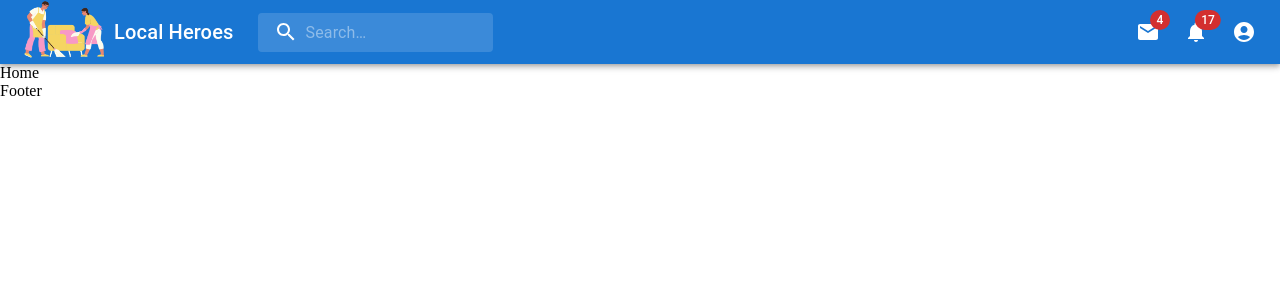
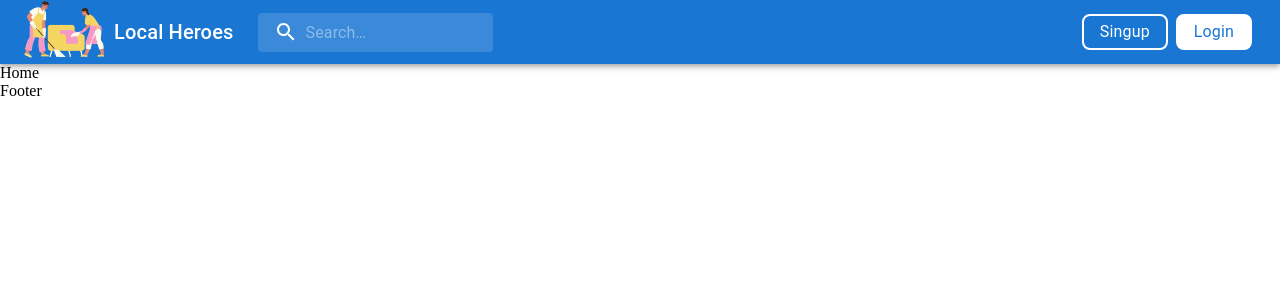
Before and after one commit to omrajsharma/local-heroes-fe, a React (Vite) app: page / in a window 1280 px wide. Shown: the top 300 px of the page. Built offline with nearby package versions, Linux system fonts and the light colour scheme.

Commit message:
refactor: header for login

```diff
--- a/src/components/organisms/Header.tsx
+++ b/src/components/organisms/Header.tsx
@@ -63,9 +63,6 @@ const StyledInputBase = styled(InputBase)(({ theme }) => ({
 export default function Header() {
   const { userInfo } = React.useContext(UserContext);
 
-  console.log(userInfo);
-
-
   const [anchorEl, setAnchorEl] = React.useState<null | HTMLElement>(null);
   const [mobileMoreAnchorEl, setMobileMoreAnchorEl] =
     React.useState<null | HTMLElement>(null);
@@ -129,7 +126,7 @@ export default function Header() {
       open={isMobileMenuOpen}
       onClose={handleMobileMenuClose}
     >
-      {userInfo ? (
+      {userInfo?.userId ? (
         <>
           <MenuItem>
             <IconButton
@@ -229,7 +226,7 @@ export default function Header() {
           </Search>
           <Box sx={{ flexGrow: 1 }} />
           <Box sx={{ display: { xs: "none", md: "flex" } }}>
-            {userInfo ? (
+            {userInfo?.userId ? (
               <>
                 <IconButton
                   size="large"
```
